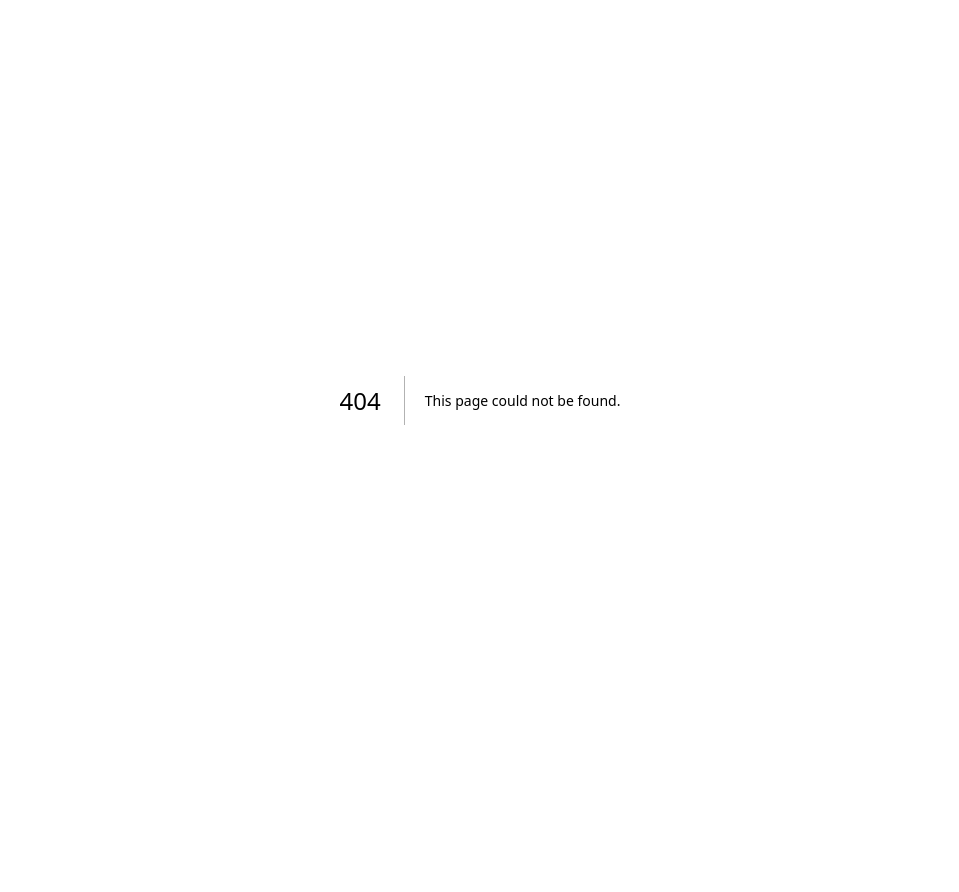
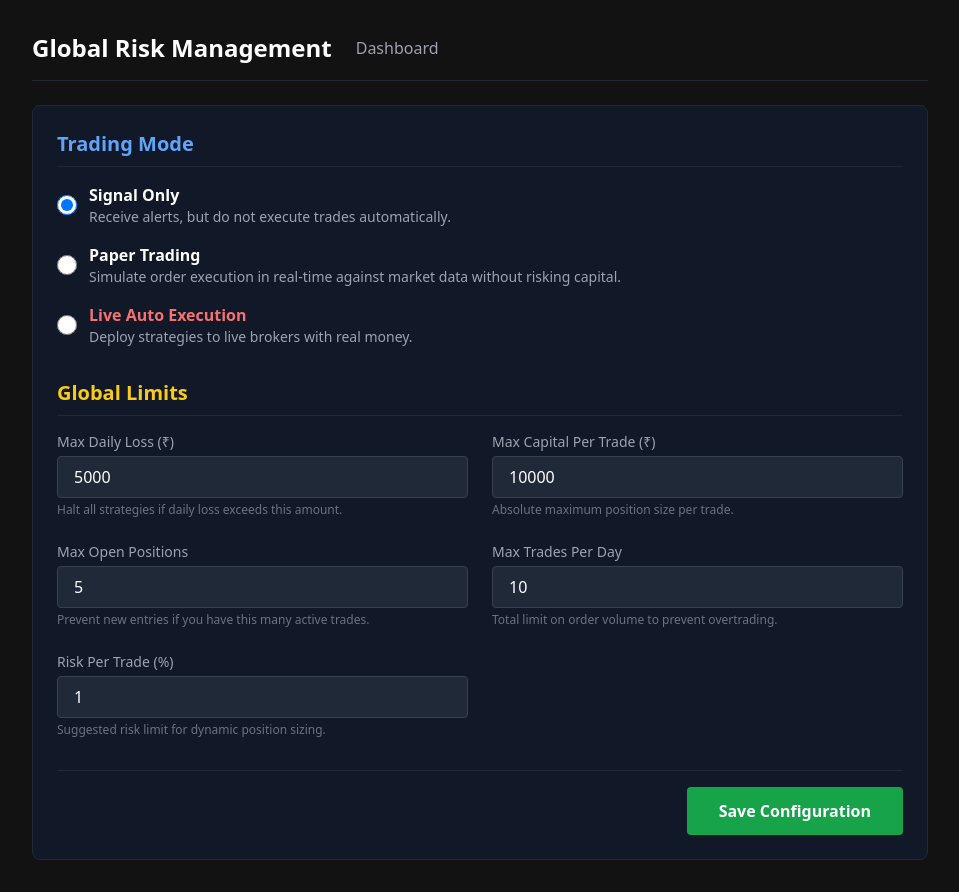
Before and after one commit to HarshitChauhan1509/AlgoTrader, a Next.js app in the folder apps/web/: page /risk in a window 1280 px wide. Before the commit this address had no page. Shown: the whole page, without its empty margins (160-1119 px from the left). Before the commit the page ends 800 px from the top, so only its background shows below. Built offline with nearby package versions, Linux system fonts and the light colour scheme; no server answers; sample sign-in values are in the browser's storage.

Commit message:
feat(web): build Risk Management UI

```diff
--- /dev/null
+++ b/apps/web/src/app/risk/page.tsx
@@ -0,0 +1,207 @@
+'use client';
+
+import { useState, useEffect, useCallback } from 'react';
+import { useRouter } from 'next/navigation';
+import Link from 'next/link';
+
+export default function RiskManagement() {
+  const router = useRouter();
+  const [loading, setLoading] = useState(false);
+  const [fetching, setFetching] = useState(true);
+
+  // Form state
+  const [tradingMode, setTradingMode] = useState('SIGNAL_ONLY');
+  const [maxCapitalPerTrade, setMaxCapitalPerTrade] = useState(10000);
+  const [riskPerTradePercent, setRiskPerTradePercent] = useState(1.0);
+  const [maxDailyLoss, setMaxDailyLoss] = useState(5000);
+  const [maxTradesPerDay, setMaxTradesPerDay] = useState(10);
+  const [maxOpenPositions, setMaxOpenPositions] = useState(5);
+
+  const fetchRiskConfig = useCallback(async () => {
+    const token = localStorage.getItem('accessToken');
+    if (!token) return router.push('/login');
+
+    try {
+      const res = await fetch('http://localhost:3001/api/risk', {
+        headers: { 'Authorization': `Bearer ${token}` }
+      });
+      if (res.ok) {
+        const data = await res.json();
+        setTradingMode(data.tradingMode || 'SIGNAL_ONLY');
+        setMaxCapitalPerTrade(Number(data.maxCapitalPerTrade) || 0);
+        setRiskPerTradePercent(Number(data.riskPerTradePercent) || 1.0);
+        setMaxDailyLoss(Number(data.maxDailyLoss) || 0);
+        setMaxTradesPerDay(data.maxTradesPerDay || 0);
+        setMaxOpenPositions(data.maxOpenPositions || 0);
+      }
+    } catch (e) {
+      console.error(e);
+    } finally {
+      setFetching(false);
+    }
+  }, [router]);
+
+  useEffect(() => {
+    fetchRiskConfig();
+  }, [fetchRiskConfig]);
+
+  const handleSave = async () => {
+    setLoading(true);
+    const token = localStorage.getItem('accessToken');
+
+    const payload = {
+      tradingMode,
+      maxCapitalPerTrade,
+      riskPerTradePercent,
+      maxDailyLoss,
+      maxTradesPerDay,
+      maxOpenPositions
+    };
+
+    try {
+      const res = await fetch('http://localhost:3001/api/risk', {
+        method: 'PUT',
+        headers: {
+          'Content-Type': 'application/json',
+          'Authorization': `Bearer ${token}`
+        },
+        body: JSON.stringify(payload)
+      });
+
+      if (res.ok) {
+        alert('Risk Configuration Saved!');
+      } else {
+        alert('Failed to save risk configuration');
+      }
+    } catch (e) {
+      console.error(e);
+      alert('An error occurred while saving.');
+    } finally {
+      setLoading(false);
+    }
+  };
+
+  if (fetching) {
+    return <div className="min-h-screen bg-[#121212] flex items-center justify-center text-white">Loading...</div>;
+  }
+
+  return (
+    <main className="min-h-screen bg-[#121212] p-8 text-white">
+      <div className="max-w-4xl mx-auto space-y-6">
+        <header className="flex justify-between items-center border-b border-gray-800 pb-4">
+          <div className="flex items-center space-x-6">
+            <h1 className="text-2xl font-bold">Global Risk Management</h1>
+            <nav className="space-x-4">
+              <Link href="/" className="text-gray-400 hover:text-white transition-colors">Dashboard</Link>
+            </nav>
+          </div>
+        </header>
+
+        <div className="bg-gray-900 border border-gray-800 rounded-lg p-6 space-y-8">
+
+          <section>
+            <h2 className="text-xl font-bold mb-4 border-b border-gray-800 pb-2 text-blue-400">Trading Mode</h2>
+            <div className="space-y-4">
+              <label className="flex items-center space-x-3 cursor-pointer">
+                <input type="radio" value="SIGNAL_ONLY" checked={tradingMode === 'SIGNAL_ONLY'} onChange={(e) => setTradingMode(e.target.value)} className="w-5 h-5 text-blue-600" />
+                <div>
+                  <div className="font-bold">Signal Only</div>
+                  <div className="text-sm text-gray-400">Receive alerts, but do not execute trades automatically.</div>
+                </div>
+              </label>
+
+              <label className="flex items-center space-x-3 cursor-pointer">
+                <input type="radio" value="PAPER_TRADING" checked={tradingMode === 'PAPER_TRADING'} onChange={(e) => setTradingMode(e.target.value)} className="w-5 h-5 text-blue-600" />
+                <div>
+                  <div className="font-bold">Paper Trading</div>
+                  <div className="text-sm text-gray-400">Simulate order execution in real-time against market data without risking capital.</div>
+                </div>
+              </label>
+
+              <label className="flex items-center space-x-3 cursor-pointer">
+                <input type="radio" value="AUTO_EXECUTION" checked={tradingMode === 'AUTO_EXECUTION'} onChange={(e) => setTradingMode(e.target.value)} className="w-5 h-5 text-red-500" />
+                <div>
+                  <div className="font-bold text-red-400">Live Auto Execution</div>
+                  <div className="text-sm text-gray-400">Deploy strategies to live brokers with real money.</div>
+                </div>
+              </label>
+            </div>
+          </section>
+
+          <section>
+            <h2 className="text-xl font-bold mb-4 border-b border-gray-800 pb-2 text-yellow-400">Global Limits</h2>
+
+            <div className="grid grid-cols-2 gap-6">
+              <div>
+                <label className="block text-sm text-gray-400 mb-1">Max Daily Loss (₹)</label>
+                <input
+                  type="number"
+                  value={maxDailyLoss}
+                  onChange={e => setMaxDailyLoss(Number(e.target.value))}
+                  className="w-full bg-gray-800 border border-gray-700 rounded px-4 py-2"
+                />
+                <p className="text-xs text-gray-500 mt-1">Halt all strategies if daily loss exceeds this amount.</p>
+              </div>
+
+              <div>
+                <label className="block text-sm text-gray-400 mb-1">Max Capital Per Trade (₹)</label>
+                <input
+                  type="number"
+                  value={maxCapitalPerTrade}
+                  onChange={e => setMaxCapitalPerTrade(Number(e.target.value))}
+                  className="w-full bg-gray-800 border border-gray-700 rounded px-4 py-2"
+                />
+                <p className="text-xs text-gray-500 mt-1">Absolute maximum position size per trade.</p>
+              </div>
+
+              <div>
+                <label className="block text-sm text-gray-400 mb-1">Max Open Positions</label>
+                <input
+                  type="number"
+                  value={maxOpenPositions}
+                  onChange={e => setMaxOpenPositions(Number(e.target.value))}
+                  className="w-full bg-gray-800 border border-gray-700 rounded px-4 py-2"
+                />
+                <p className="text-xs text-gray-500 mt-1">Prevent new entries if you have this many active trades.</p>
+              </div>
+
+              <div>
+                <label className="block text-sm text-gray-400 mb-1">Max Trades Per Day</label>
+                <input
+                  type="number"
+                  value={maxTradesPerDay}
+                  onChange={e => setMaxTradesPerDay(Number(e.target.value))}
+                  className="w-full bg-gray-800 border border-gray-700 rounded px-4 py-2"
+                />
+                <p className="text-xs text-gray-500 mt-1">Total limit on order volume to prevent overtrading.</p>
+              </div>
+
+              <div>
+                <label className="block text-sm text-gray-400 mb-1">Risk Per Trade (%)</label>
+                <input
+                  type="number"
+                  step="0.1"
+                  value={riskPerTradePercent}
+                  onChange={e => setRiskPerTradePercent(Number(e.target.value))}
+                  className="w-full bg-gray-800 border border-gray-700 rounded px-4 py-2"
+                />
+                <p className="text-xs text-gray-500 mt-1">Suggested risk limit for dynamic position sizing.</p>
+              </div>
+            </div>
+          </section>
+
+          <div className="flex justify-end pt-4 border-t border-gray-800">
+            <button
+              onClick={handleSave}
+              disabled={loading}
+              className="bg-green-600 hover:bg-green-700 text-white px-8 py-3 rounded font-bold disabled:opacity-50 transition-colors"
+            >
+              {loading ? 'Saving...' : 'Save Configuration'}
+            </button>
+          </div>
+
+        </div>
+      </div>
+    </main>
+  );
+}
```
